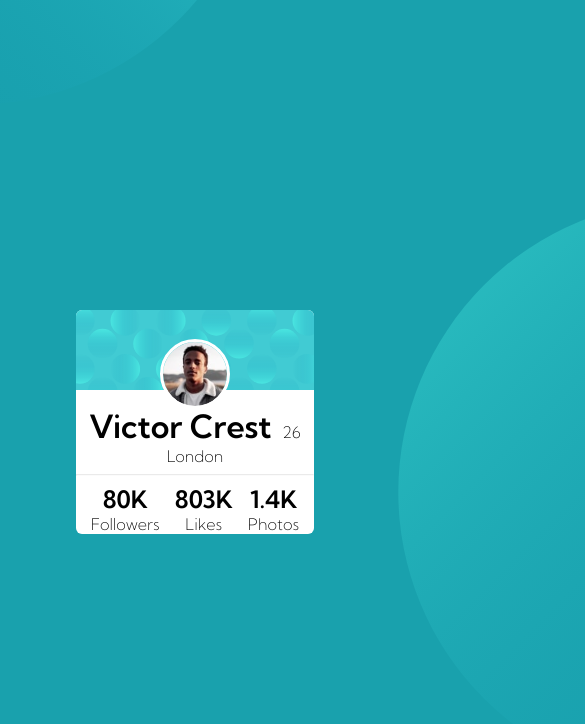
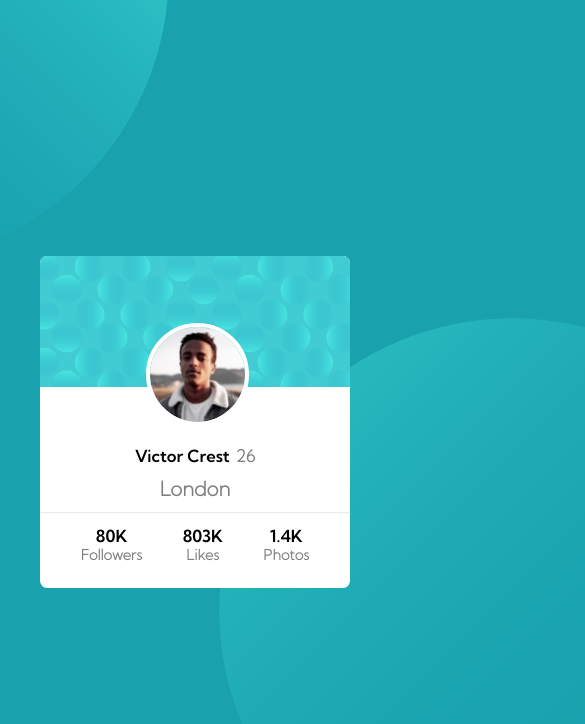
Before and after one commit to MiguelPositive/profile-card-component-main, a plain HTML site: page index.html in a window 390 px wide. Shown: the top 724 px of the page, 585 px wide, since content can reach past the window. Drawn offline with Linux system fonts and the light colour scheme.

Commit message:
agregue la parte responsiva

```diff
--- a/index.css
+++ b/index.css
@@ -51,6 +51,8 @@ hr {
 
 p {
   margin: 0;
+  font-weight: bold;
+  color: gray;
 }
 
 .container {
@@ -132,3 +134,177 @@ p {
   justify-content: space-evenly;
   align-items: center;
 }
+
+@media (max-width: 1440px) {
+  .bg-top {
+    margin-top: -60em;
+    margin-left: -60em;
+  }
+
+  .bg-bottom {
+    margin-top: calc(15em + 15vw);
+    margin-left: calc(25em + 25vw);
+  }
+
+  .avatar-image {
+    margin-left: calc(4.6em + 4.6vw);
+    margin-right: calc(4.6em + 4.6vw);
+
+    margin-bottom: calc(1em + 1vw);
+  }
+  .tittle {
+    margin-bottom: calc(0.4em + 0.4vw);
+  }
+
+  .info {
+    margin-bottom: calc(1em + 1vw);
+  }
+
+  h1,
+  h2 {
+    font-size: calc(0.7em + 0.7vw);
+  }
+
+  .country,
+  hr {
+    margin-bottom: calc(0.5em + 0.5vw);
+  }
+
+  .tittle p {
+    font-size: calc(0.7em + 0.7vw);
+  }
+}
+
+@media (max-width: 1366px) {
+  .bg-top {
+    margin-top: -30em;
+    margin-left: -20em;
+  }
+
+  .bg-bottom {
+    margin-top: calc(10em + 10vw);
+    margin-left: calc(20em + 20vw);
+  }
+}
+
+@media (max-width: 1100px) {
+  .bg-top {
+    margin-top: -40em;
+    margin-left: -20em;
+  }
+
+  .bg-bottom {
+    margin-top: calc(11em + 11vw);
+    margin-left: calc(20em + 20vw);
+  }
+}
+
+@media (max-width: 1000px) {
+  .bg-top {
+    margin-left: -25em;
+  }
+
+  .bg-bottom {
+    margin-top: calc(11em + 11vw);
+    margin-left: calc(18em + 18vw);
+  }
+
+  .avatar-image {
+    margin-left: calc(4.5em + 4.5vw);
+    margin-right: calc(4.5em + 4.5vw);
+
+    margin-bottom: calc(1em + 1vw);
+  }
+}
+
+@media (max-width: 850px) {
+  .bg-top {
+    margin-top: -40em;
+    margin-left: -30em;
+  }
+
+  .bg-bottom {
+    margin-top: calc(12em + 12vw);
+    margin-left: calc(16em + 16vw);
+  }
+}
+
+@media (max-width: 760px) {
+  main {
+    width: calc(13em + 13vw);
+    font-size: calc(1em + 1vw);
+  }
+
+  .card-image {
+    height: calc(5.5em + 5.5vw);
+  }
+
+  .bg-top {
+    margin-top: -40em;
+    margin-left: -33em;
+  }
+
+  .bg-bottom {
+    margin-top: calc(13em + 13vw);
+    margin-left: calc(16em + 16vw);
+  }
+
+  .avatar-image {
+    width: calc(4em + 4vw);
+    height: calc(4em + 4vw);
+    margin-left: calc(4.6em + 4.6vw);
+    margin-right: calc(4.6em + 4.6vw);
+  }
+
+  .info p {
+    font-size: calc(0.6em + 0.6vw);
+  }
+}
+
+@media (max-width: 560px) {
+  .bg-top {
+    margin-top: -30em;
+    margin-left: -35em;
+  }
+
+  .bg-bottom {
+    margin-top: calc(13em + 13vw);
+    margin-left: calc(16em + 16vw);
+  }
+}
+
+@media (max-width: 501px) {
+  .bg-top {
+    margin-top: -25em;
+    margin-left: -30em;
+  }
+
+  .bg-bottom {
+    margin-top: calc(15em + 15vw);
+    margin-left: calc(13em + 13vw);
+  }
+}
+
+@media (max-width: 431px) {
+  .bg-top {
+    margin-top: -20em;
+    margin-left: -26em;
+  }
+
+  .bg-bottom {
+    margin-top: calc(16em + 16vw);
+    margin-left: calc(11em + 11vw);
+  }
+}
+
+@media (max-width: 361px) {
+  .bg-top {
+    margin-top: -13em;
+    margin-left: -22em;
+  }
+
+  .bg-bottom {
+    margin-top: calc(18em + 18vw);
+    margin-left: calc(9em + 9vw);
+  }
+}
--- a/index.html
+++ b/index.html
@@ -27,7 +27,7 @@
             <p>26</p>
           </div>
 
-          <p>London</p>
+          <p class="country">London</p>
           <hr />
           <div class="info">
             <div>
```
